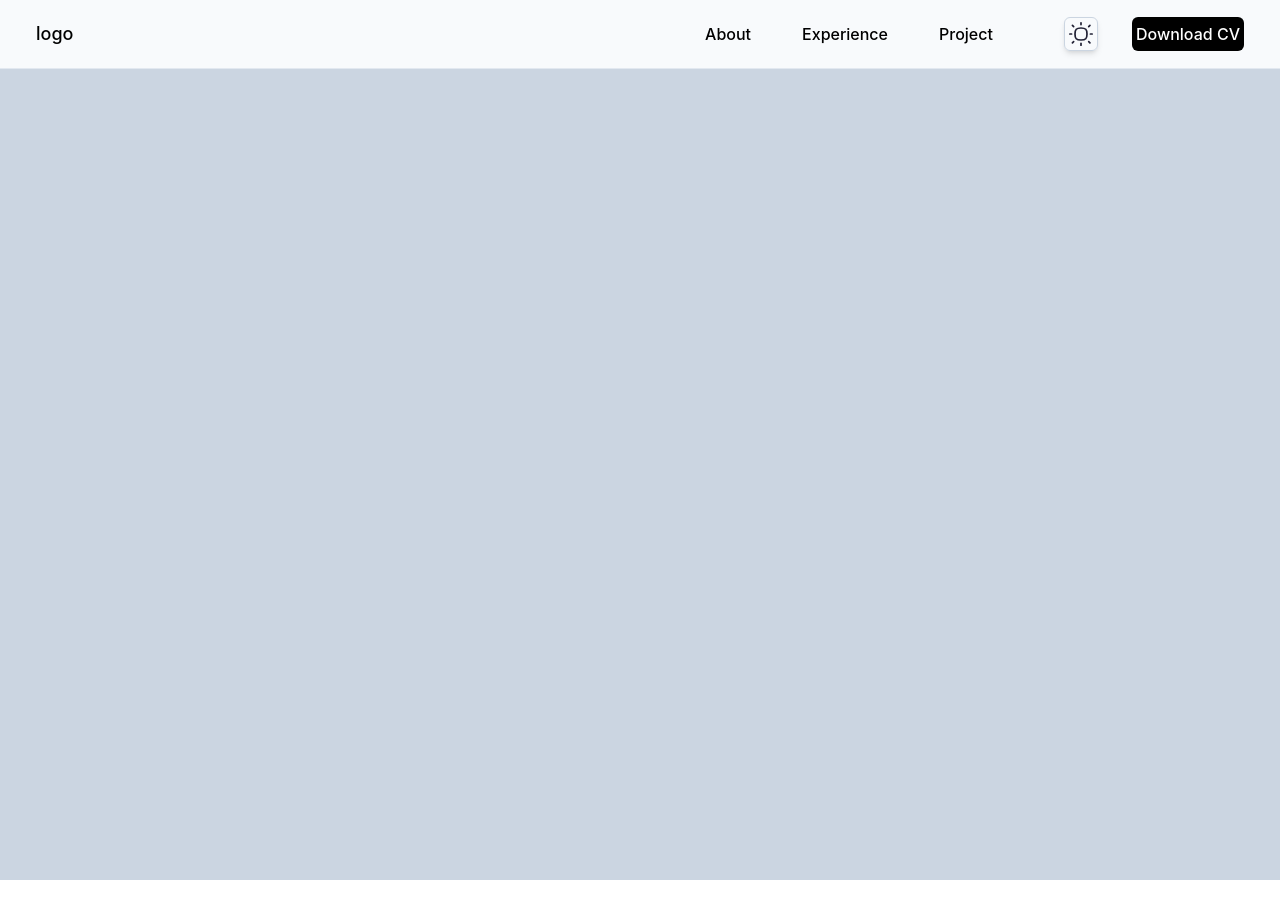
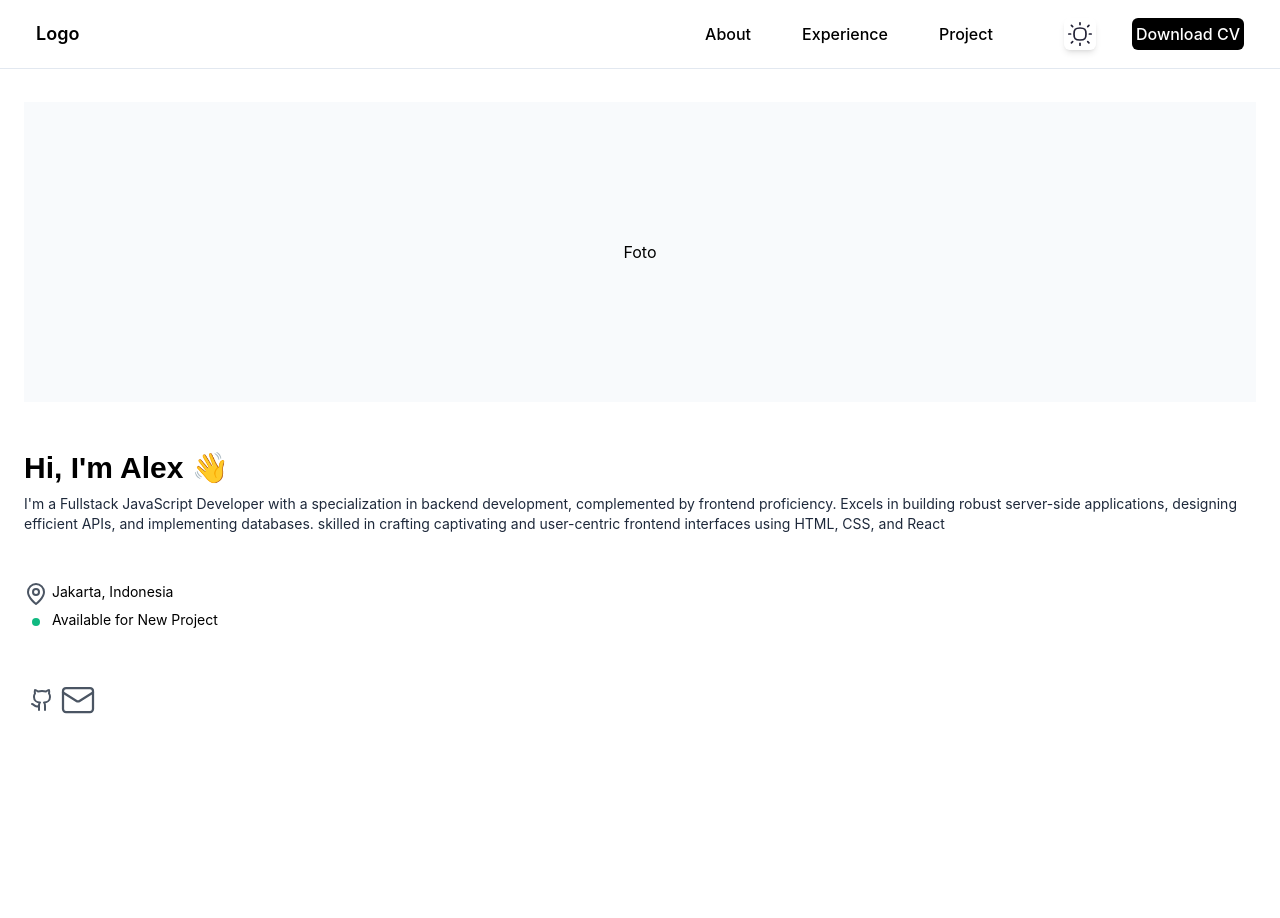
Before and after one commit to Alexchandrahanif/personalPortfolio, a React (Vite) app: page / in a window 1280 px wide. Shown: the top 918 px of the page. Before the commit the page ends 880 px from the top, so only its background shows below. Built offline with nearby package versions, Linux system fonts and the light colour scheme.

Commit message:
update bagian profile hampir selesai

```diff
--- a/src/assets/index.js
+++ b/src/assets/index.js
@@ -27,12 +27,14 @@ import postgresql from "./postgresql.svg";
 import reactjs from "./reactjs.svg";
 import tailwindcss from "./tailwindcss.svg";
 import typescript from "./typescript.svg";
-import icon from "./icon.svg";
+import icon2 from "./icon2.svg";
+import titik1 from "./titik1.svg";
 import x from "./x.svg";
 
 export {
   x,
-  icon,
+  icon2,
+  titik1,
   expressjs,
   git,
   figma,
--- a/src/components/Navbar.jsx
+++ b/src/components/Navbar.jsx
@@ -1,7 +1,6 @@
 import React, { useState } from "react";
 
 import {
-  icon,
   dark1,
   dark2,
   light1,
@@ -21,6 +20,7 @@ import {
   twitter2,
   tujuan1,
   x,
+  icon2,
 } from "../assets";
 
 const Navbar = () => {
@@ -41,19 +41,19 @@ const Navbar = () => {
 
   const handelDownloadCv = () => {
     const fileUrl =
-      "https://drive.google.com/file/d/1V_m7KDFrwr1YCJXzTwmXyKKBNIAFVEz3/view?usp=drive_link";
+      "https://drive.google.com/drive/u/0/folders/16twc5T4lhZYh6rvNkjQ-CukhGo6wrXBY";
     window.open(fileUrl, "_blank");
   };
 
   return (
-    <div className="p-4 border-b border-slate-200 fixed w-full  bg-slate-50 dark:bg-dark">
+    <div className="p-4 border-b border-slate-200 fixed w-full   dark:bg-dark">
       <nav
         className={`w-full h-[36px] sm:px-5 flex justify-center items-center `}
       >
         <div className="w-full flex justify-between items-center">
           {/* Bagian 1 */}
           <div>
-            <p className="font-medium text-lg dark:text-white">logo</p>
+            <p className="font-semibold text-lg dark:text-white">Logo</p>
           </div>
 
           {/* Bagian 2 */}
@@ -72,28 +72,28 @@ const Navbar = () => {
                 </div>
 
                 {/* Bagian menu */}
-                <div className="w-full p-4">
-                  <p className="text-lg font-semibold dark:text-white dark:font-light">
+                <div className="w-full px-4">
+                  <p className=" py-3 text-lg font-normal dark:text-white dark:font-light">
                     Profile
                   </p>
-                  <p className="py-1.5 text-lg font-semibold dark:text-white dark:font-light">
+                  <p className="py-3 text-lg font-normal dark:text-white dark:font-light">
                     Skill
                   </p>
-                  <p className="py-1.5 text-lg font-semibold dark:text-white dark:font-light">
+                  <p className="py-3 text-lg font-normal dark:text-white dark:font-light">
                     Work
                   </p>
-                  <p className="py-1.5 text-lg font-semibold dark:text-white dark:font-light">
+                  <p className="py-3 text-lg font-normal dark:text-white dark:font-light">
                     Contact
                   </p>
                 </div>
 
                 {/* Bagian Switch Theme */}
-                <div className="flex justify-between px-4 items-center">
-                  <p className="text-lg font-semibold dark:text-white dark:font-light">
+                <div className="flex justify-between p-4 items-center">
+                  <p className="text-lg font-normal dark:text-white dark:font-light">
                     Switch Theme
                   </p>
                   <button
-                    className="font-medium cursor-pointer border-[1px] rounded-md border-slate-300 shadow-md"
+                    className="font-medium cursor-pointer  rounded-md border-slate-300 shadow-md"
                     onClick={() => handleDarkMode()}
                   >
                     {isDark ? (
@@ -121,7 +121,7 @@ const Navbar = () => {
               className="flex sm:hidden"
               onClick={() => setHamburger(!hamburger)}
             >
-              <img src={icon} alt="" className="w-8 h-8" />
+              <img src={icon2} alt="" className="w-8 h-8" />
             </div>
           )}
 
@@ -140,7 +140,7 @@ const Navbar = () => {
             </ul>
             <div className="flex w-[180px] justify-between">
               <button
-                className="font-medium cursor-pointer border-[1px] rounded-md border-slate-300 shadow-md"
+                className="font-medium cursor-pointer  rounded-md border-slate-300 shadow-md"
                 onClick={() => handleDarkMode()}
               >
                 {isDark ? (
--- a/src/components/Profile.jsx
+++ b/src/components/Profile.jsx
@@ -1,9 +1,45 @@
 import React from "react";
+import { email1, email2, github1, titik1, lokasi1 } from "../assets";
 
 const Profile = () => {
   return (
-    <div className="w-full h-[880px] bg-slate-300">
-      <div></div>
+    <div className="w-full h-[950px]  py-[70px] px-4 dark:bg-dark">
+      <div className=" w-full h-[820px] py-8 px-2 flex flex-col gap-12">
+        {/*  */}
+        <div className="w-full h-[300px] bg-slate-50 flex justify-center items-center">
+          <p>Foto</p>
+        </div>
+        <div className="w-full  h-[400px] flex flex-col gap-12">
+          <div className="flex flex-col gap-2">
+            <p className="text-3xl font-poppins font-semibold dark:text-white">
+              Hi, I'm Alex 👋
+            </p>
+            <p className="text-slate-800 text-sm dark:text-white">
+              I'm a Fullstack JavaScript Developer with a specialization in
+              backend development, complemented by frontend proficiency. Excels
+              in building robust server-side applications, designing efficient
+              APIs, and implementing databases. skilled in crafting captivating
+              and user-centric frontend interfaces using HTML, CSS, and React
+            </p>
+          </div>
+          <div className="flex flex-col gap-1">
+            <div className="flex gap-1">
+              <img src={lokasi1} alt="" />
+              <p className="text-sm dark:text-white">Jakarta, Indonesia</p>
+            </div>
+            <div className="flex gap-1">
+              <img src={titik1} alt="" />
+              <p className="text-sm dark:text-white">
+                Available for New Project
+              </p>
+            </div>
+          </div>
+          <div className="flex ">
+            <img src={github1} alt="github" />
+            <img src={email2} alt="email" />
+          </div>
+        </div>
+      </div>
     </div>
   );
 };
```
Also changed, not shown: src/assets/Icon2.svg (renamed from src/assets/Icon.svg), src/assets/titik1.svg (added).
